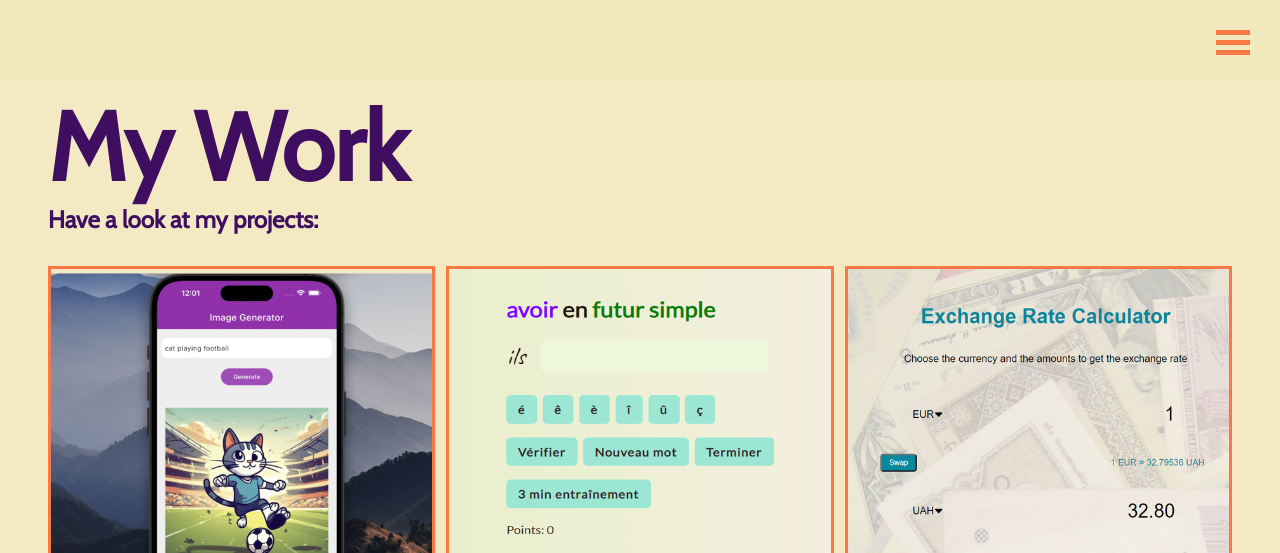
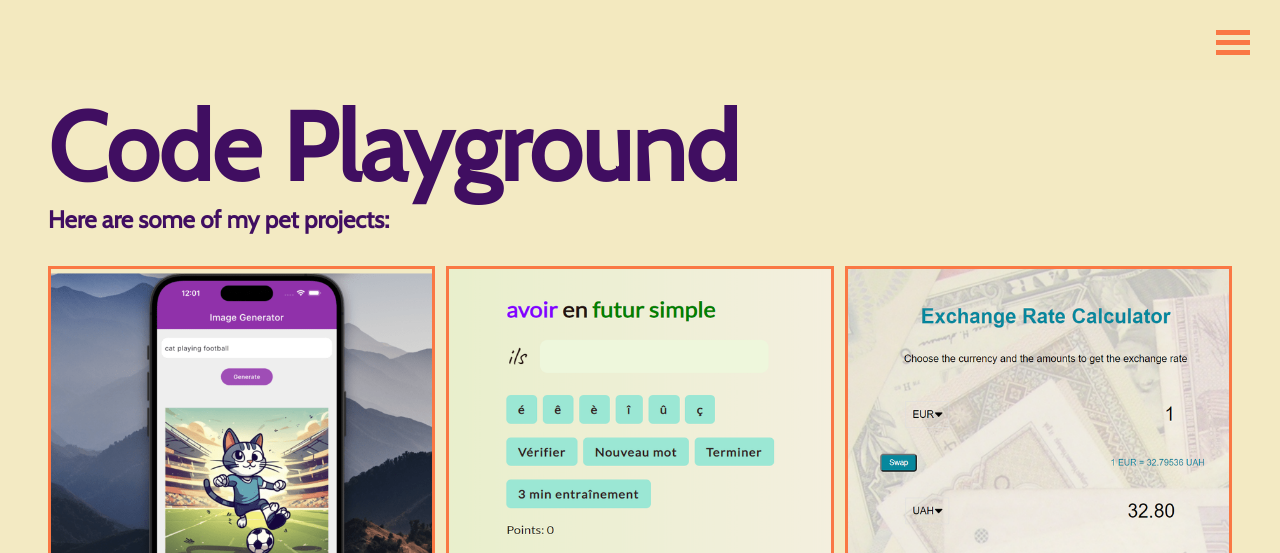
Before and after one commit to vyankovs/Portfolio, a website: page dist/projects.html in a window 1280 px wide. Shown: the top 553 px of the page. Drawn offline with nearby package versions, Linux system fonts and the light colour scheme.

Commit message:
title edit & update content

```diff
--- a/dist/projects.html
+++ b/dist/projects.html
@@ -56,11 +56,11 @@
 
   <main id="work">
     <h1 class="bigHeader">
-      My
-      <span class="text-secondary">Work</span>
+      Code
+      <span class="text-secondary">Playground</span>
     </h1>
     <h2 class="smallHeader">
-      Have a look at my projects:
+      Here are some of my pet projects:
     </h2>
     <div class="projects">
       <div class="item">
```
Also changed, not shown: dist/skills.html (+2 -0 lines).
